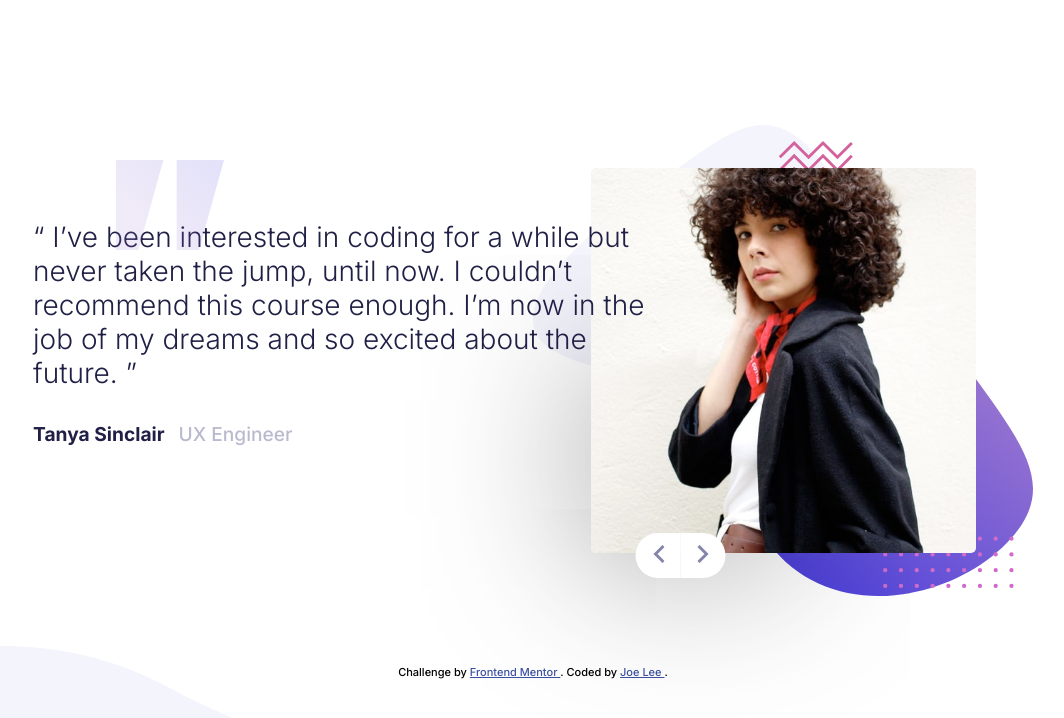
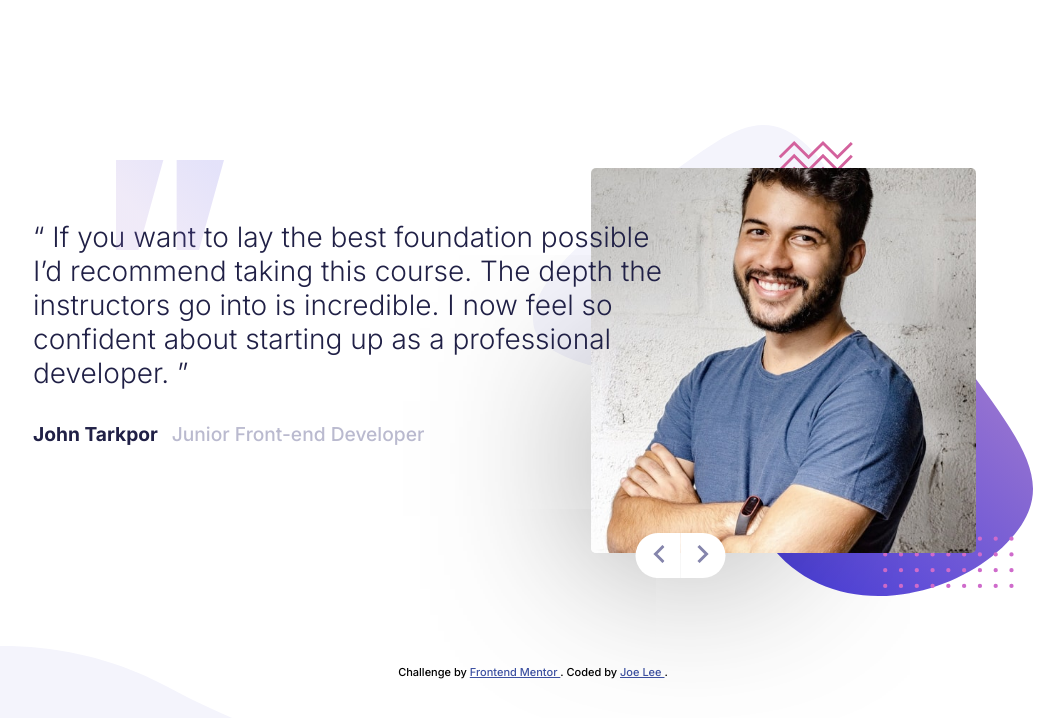
Before and after one commit to JoeDravarol/frontendmentor-coding-bootcamp-testimonials-slider, a plain HTML site: page index.html in a window 1280 px wide. Both pictures are taken after a click on the button 765 px from the left and 555 px from the top of the page. Shown: the whole page, without its empty margins (107-1171 px from the left). Drawn offline with Linux system fonts and the light colour scheme.

Commit message:
Feat: Add listener to carousel buttons

```diff
--- a/index.html
+++ b/index.html
@@ -19,11 +19,11 @@
           <img class="slide__avatar" src="./images/image-tanya.jpg" alt="Tanya's avatar">
 
           <div class="carousel__buttons">
-            <button class="carousel__button carousel__button--previous">
+            <button class="carousel__button carousel__button--previous" data-switch="previous">
               <img src="./images/icon-prev.svg" alt="Grayish blue left arrow">
             </button>
 
-            <button class="carousel__button carousel__button--next">
+            <button class="carousel__button carousel__button--next" data-switch="next">
               <img src="./images/icon-next.svg" alt="Grayish blue right arrow">
             </button>
           </div>
@@ -46,11 +46,11 @@
           <img class="slide__avatar" src="./images/image-john.jpg" alt="John's avatar">
 
           <div class="carousel__buttons">
-            <button class="carousel__button carousel__button--previous">
+            <button class="carousel__button carousel__button--previous" data-switch="previous">
               <img src="./images/icon-prev.svg" alt="Grayish blue left arrow">
             </button>
 
-            <button class="carousel__button carousel__button--next">
+            <button class="carousel__button carousel__button--next" data-switch="next">
               <img src="./images/icon-next.svg" alt="Grayish blue right arrow">
             </button>
           </div>
--- a/main.scss
+++ b/main.scss
@@ -67,6 +67,10 @@ body {
     &--next {
       border-top-right-radius: 50%;
       border-bottom-right-radius: 50%;
+    }
+
+    & > * {
+      pointer-events: none;
     }
   }
 }
--- a/script.js
+++ b/script.js
@@ -0,0 +1,93 @@
+const carouselFeature = (() => {
+  let currentSlideIndex = 0;
+  const _minSlideIndex = 0;
+  const _maxSlideIndex = 1;
+
+  // Private
+  const _setCurrentSlide = (index) => currentSlideIndex = index;
+  const _incrementCurrentSlide = () => _setCurrentSlide( getCurrentSlide() + 1 )
+  const _decrementCurrentSlide = () => _setCurrentSlide( getCurrentSlide() - 1 )
+  const _setSlideToMax = () => _setCurrentSlide(_maxSlideIndex);
+  const _setSlideToMin = () => _setCurrentSlide(_minSlideIndex);
+
+  const _switchPrevSlide = (cb) => {
+    if (currentSlideIndex === _minSlideIndex) {
+      _setSlideToMax();
+    } else {
+      _decrementCurrentSlide()
+    }
+
+    return cb ? cb( getCurrentSlide() ) : undefined;
+  }
+
+  const _switchNextSlide = (cb) => {
+    if (currentSlideIndex === _maxSlideIndex) {
+      _setSlideToMin()
+    } else {
+      _incrementCurrentSlide()
+    }
+
+    return cb ? cb( getCurrentSlide() ) : undefined;
+  }
+
+  // Public
+  const getCurrentSlide = () => currentSlideIndex;
+
+  const switchSlide = (direction, callback) => {
+    if (direction === 'previous') {
+      _switchPrevSlide(callback)
+    } else {
+      _switchNextSlide(callback)
+    }
+  }
+
+  return {
+    switchSlide,
+    getCurrentSlide
+  }
+})()
+
+const carouselEventHandler = ((carouselFeature) => {
+  // Create local version of carousel feature to change implementation
+  // details for event handlers when required
+  const getCurrentSlideIndex = () => carouselFeature.getCurrentSlide();
+  const switchSlide = (direction, callback) => carouselFeature.switchSlide(direction, callback);
+
+  // Helpers
+  const toggleSlideActiveClass = (slideId) => {
+    const slide = document.getElementById(slideId);
+    slide.classList.toggle('slide--active');
+  }
+
+  const switchSlidesHandler = (event) => {
+    const { target } = event;
+    const buttonClassName = 'carousel__button'
+    const buttonDataAttr = 'switch';
+
+    if ( target.classList.contains(buttonClassName) ) {
+      const direction = target.dataset[buttonDataAttr];
+      const currentSlideId = `slide-${getCurrentSlideIndex()}`;
+
+      toggleSlideActiveClass(currentSlideId)
+      switchSlide(direction, (nextSlideIndex) => {
+        const nextSlideId = `slide-${nextSlideIndex}`;
+        toggleSlideActiveClass(nextSlideId)
+      })
+    }
+  }
+
+  // Event listeners
+  const SlideListener = () => {
+    const allSlides = document.querySelectorAll('.slide');
+
+    for (let slide of allSlides) {
+      slide.addEventListener('click', switchSlidesHandler)
+    }
+  }
+
+  const initEvents = () => {
+    SlideListener()
+  }
+
+  initEvents()
+})(carouselFeature)
```
Also changed, not shown: css/main.css, 1 other file.
